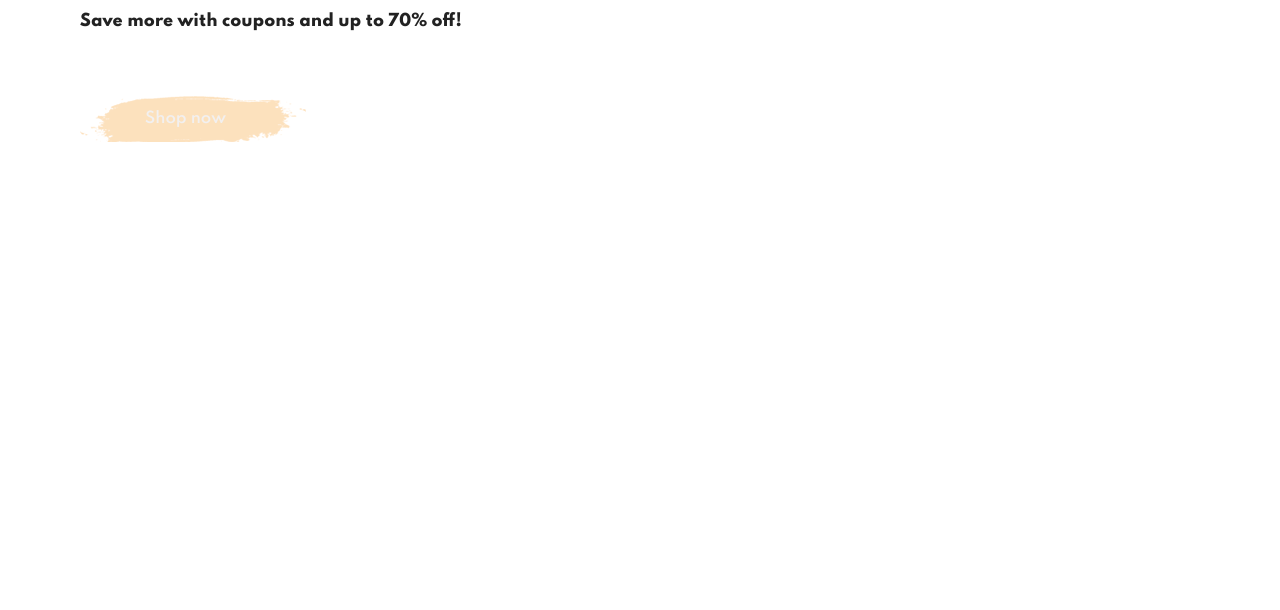
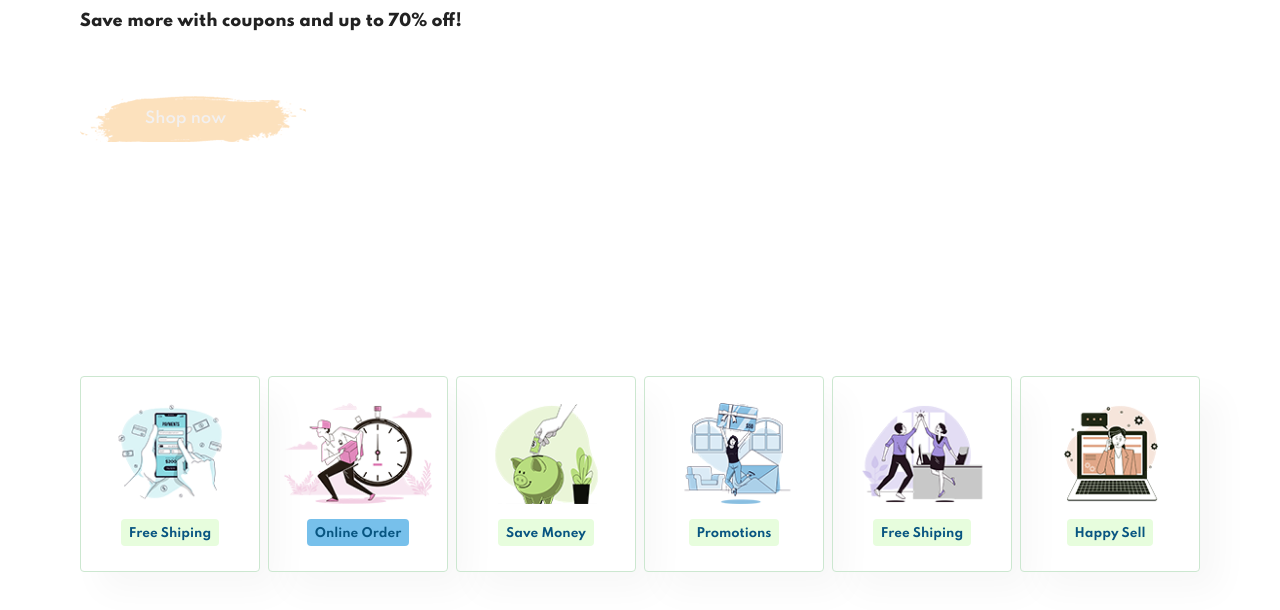
Before and after one commit to JHolguin19/Ecommerce, a plain HTML site: page index.html in a window 1280 px wide. Shown: the part 484-1094 px from the top of the page. Before the commit the page ends 824 px from the top, so only its background shows below. Drawn offline with Linux system fonts and the light colour scheme.

Commit message:
ARREGLOS

```diff
--- a/Style.css
+++ b/Style.css
@@ -151,3 +151,47 @@ body {
   font-weight: 600;
   font-size: 15px;
 }
+
+
+/*feature box*/
+
+#feature{
+  display: flex;
+  justify-content: space-between;
+  align-items: center;
+  flex-wrap: wrap;
+}
+
+#feature .fe-box{
+  width: 180px;
+  text-align: center;
+  padding: 25px 15px;
+  box-shadow: 20px 20px 34px rgba(0, 0, 0, 0.03);
+  border: solid 1px #cce7d0;
+  border-radius: 4px;
+  margin: 15px 0;
+}
+
+#feature .fe-box:hover{
+  box-shadow: 10px 10px 54px rgba(70, 62, 221, 0.1 );
+
+}
+
+#feature .fe-box img{
+  width: 100%;
+  margin-bottom: 10px;
+}
+
+#feature .fe-box h6{
+  display: inline-block;
+  padding: 9px 8px 6px 8px;
+  line-height: 1;
+  border-radius: 4px;
+  color: #085581;
+  background-color: rgb(231, 253, 221);
+}
+
+/*Asi se cambia el color para cada una de las cajas*/
+#feature .fe-box:nth-child(2) h6{
+  background-color: #77c0eb ;
+}
--- a/index.html
+++ b/index.html
@@ -34,11 +34,31 @@
 
     </section>
 
-    <section id="feature">
-        <diiv class="fe box">
-            <img src="" alt="">
-        </diiv>
-
+    <section id="feature" class="section-p1">
+        <div class="fe-box">
+            <img src="imgenes/features/f1.png" alt="">
+            <h6>Free Shiping</h6>
+        </div>
+        <div class="fe-box">
+            <img src="imgenes/features/f2.png" alt="">
+            <h6>Online Order</h6>
+        </div>
+        <div class="fe-box">
+            <img src="imgenes/features/f3.png" alt="">
+            <h6>Save Money</h6>
+        </div>
+        <div class="fe-box">
+            <img src="imgenes/features/f4.png" alt="">
+            <h6>Promotions</h6>
+        </div>
+        <div class="fe-box">
+            <img src="imgenes/features/f5.png" alt="">
+            <h6>Free Shiping</h6>
+        </div>
+        <div class="fe-box">
+            <img src="imgenes/features/f6.png" alt="">
+            <h6>Happy Sell</h6>
+        </div>
     </section>
 
 
```
Also changed, not shown: imgenes/features/f1.png (added), imgenes/features/f2.png (added), imgenes/features/f3.png (added), imgenes/features/f4.png (added), imgenes/features/f5.png (added), imgenes/features/f6.png (added).
